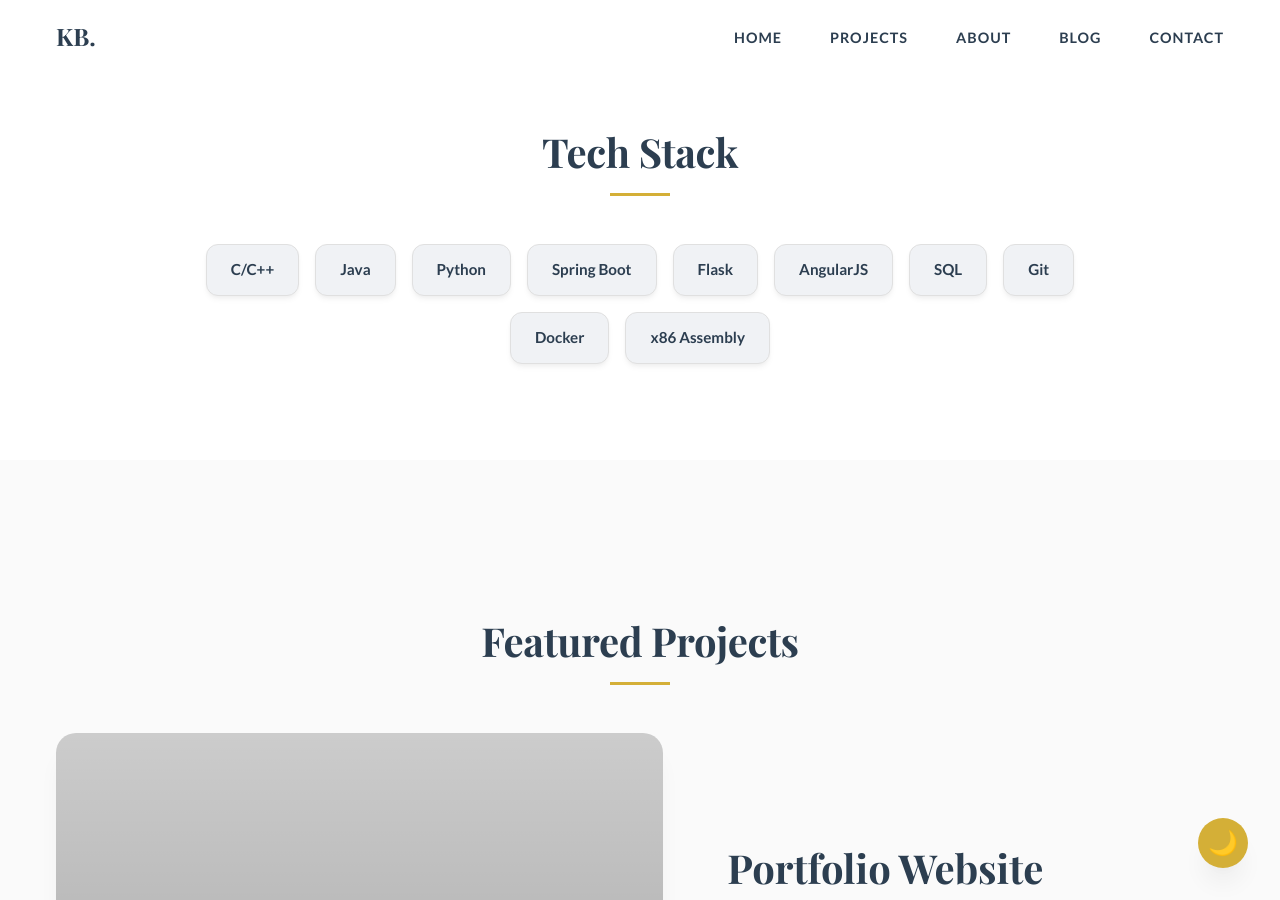
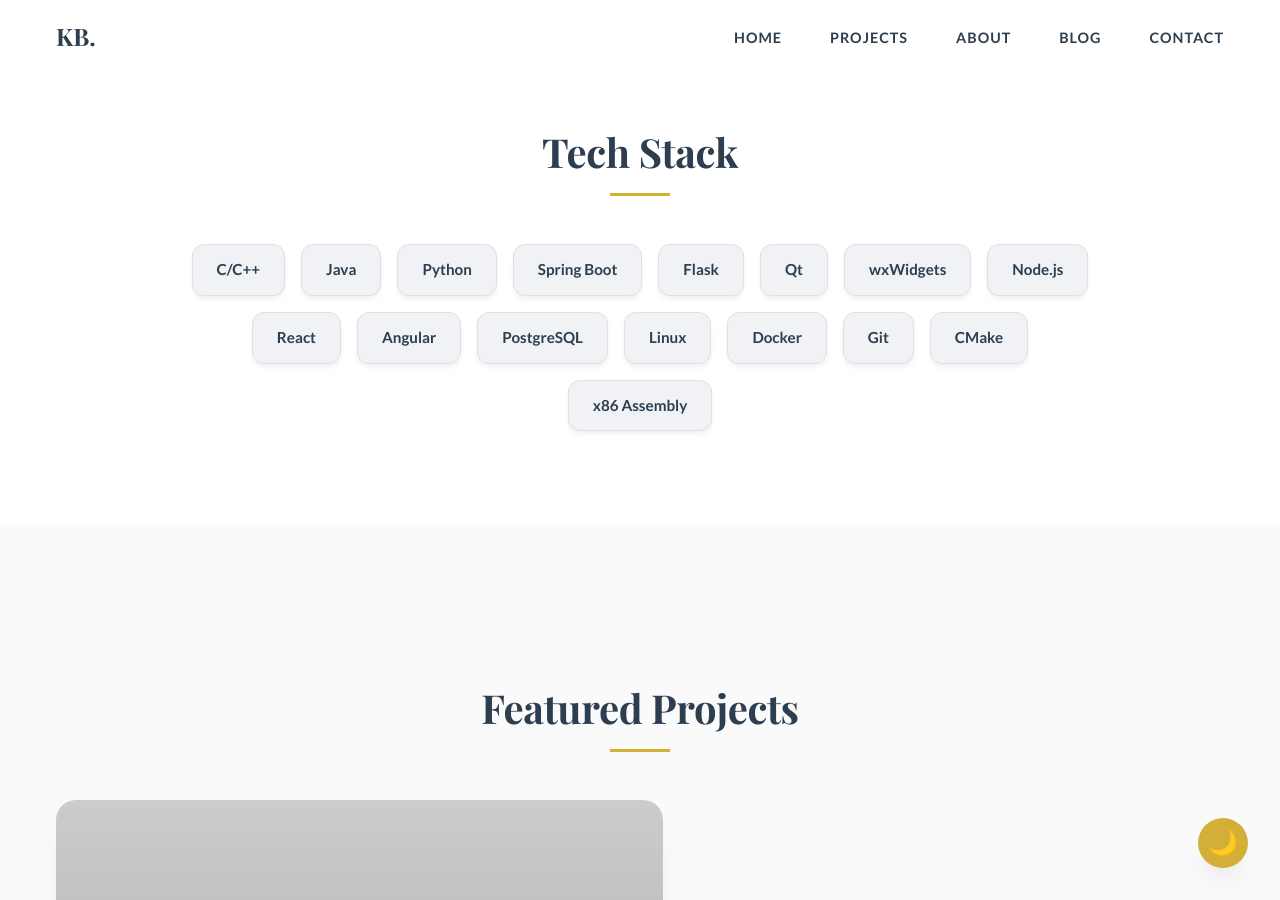
Before and after one commit to kennethkenn/kennethkenn.github.io, a Jekyll site: the page built from index.md, in a window 1280 px wide and 900 px high, scrolled down 1762 px. Built offline with Jekyll 4.4.1, drawn with Linux system fonts in a browser that asks for light colours.

Commit message:
updated techstack

```diff
--- a/index.md
+++ b/index.md
@@ -46,10 +46,16 @@
       <span class="tech-item">Python</span>
       <span class="tech-item">Spring Boot</span>
       <span class="tech-item">Flask</span>
-      <span class="tech-item">AngularJS</span>
-      <span class="tech-item">SQL</span>
+      <span class="tech-item">Qt</span>
+      <span class="tech-item">wxWidgets</span>
+      <span class="tech-item">Node.js</span>
+      <span class="tech-item">React</span>
+      <span class="tech-item">Angular</span>
+      <span class="tech-item">PostgreSQL</span>
+      <span class="tech-item">Linux</span>
+      <span class="tech-item">Docker</span>
       <span class="tech-item">Git</span>
-      <span class="tech-item">Docker</span>
+      <span class="tech-item">CMake</span>
       <span class="tech-item">x86 Assembly</span>
     </div>
   </div>
```
Also changed, not shown: about.md (+1 -0 lines).
